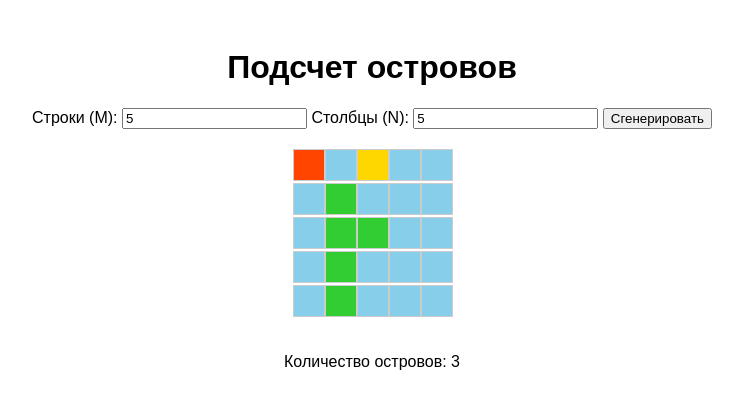
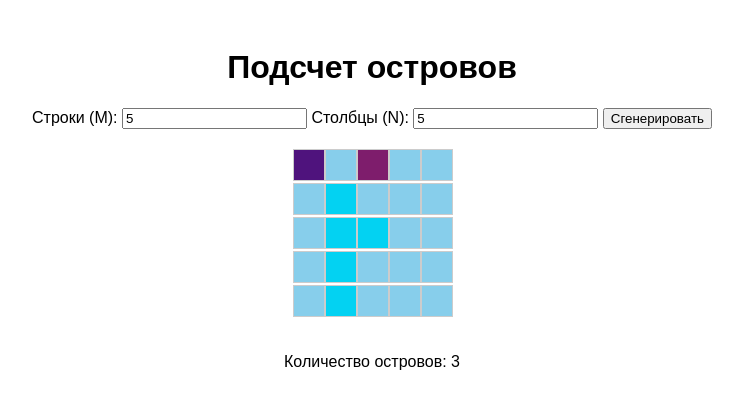
Before and after one commit to egrusin/Islands, a Flask app: page / in a window 1280 px wide. Shown: the top 409 px of the page, without its empty margins (268-1011 px from the left). Run offline with Flask 3, Linux system fonts and the light colour scheme.

Commit message:
Добавил динамически определяемые цвета

```diff
--- a/static/script.js
+++ b/static/script.js
@@ -14,21 +14,40 @@ function generateRandom() {
     });
 }
 
+// Функция для генерации случайного HEX-цвета
+function getRandomColor() {
+    const letters = '0123456789ABCDEF';
+    let color = '#';
+    for (let i = 0; i < 6; i++) {
+        color += letters[Math.floor(Math.random() * 16)];
+    }
+    return color;
+}
+
 function renderGrid(grid, island_map) {
     const container = document.getElementById('grid-container');
     container.innerHTML = '';
     container.style.gridTemplateColumns = `repeat(${grid[0].length}, 30px)`;
 
+    // Создаем объект для хранения цветов островов
+    const islandColors = {};
+
     for (let i = 0; i < grid.length; i++) {
         for (let j = 0; j < grid[i].length; j++) {
             const cell = document.createElement('div');
             cell.className = 'cell';
+
             if (grid[i][j] === 0) {
                 cell.classList.add('water');
             } else {
                 cell.classList.add('land');
                 if (island_map[i][j] > 0) {
-                    cell.classList.add(`island-${island_map[i][j]}`);
+                    // Если цвет для острова еще не задан, генерируем его
+                    if (!islandColors[island_map[i][j]]) {
+                        islandColors[island_map[i][j]] = getRandomColor();
+                    }
+                    // Применяем цвет к ячейке
+                    cell.style.backgroundColor = islandColors[island_map[i][j]];
                 }
             }
             container.appendChild(cell);
--- a/static/style.css
+++ b/static/style.css
@@ -27,10 +27,3 @@ body {
 .land {
     background-color: #8B4513;
 }
-
-/* Цвета для островов */
-.island-1 { background-color: #FF4500; }
-.island-2 { background-color: #FFD700; }
-.island-3 { background-color: #32CD32; }
-.island-4 { background-color: #1E90FF; }
-.island-5 { background-color: #FF69B4; }
```
